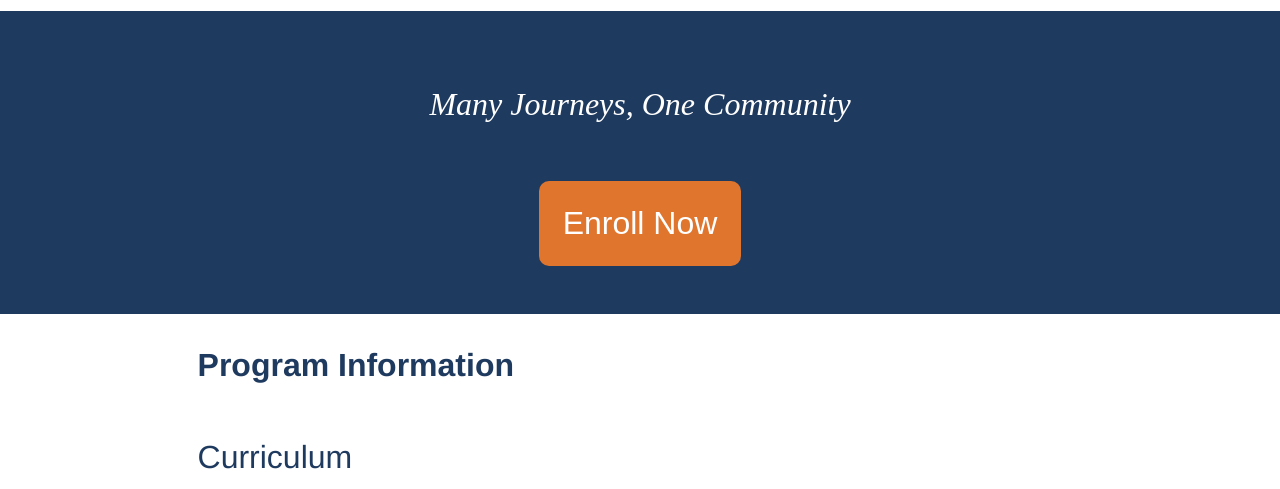
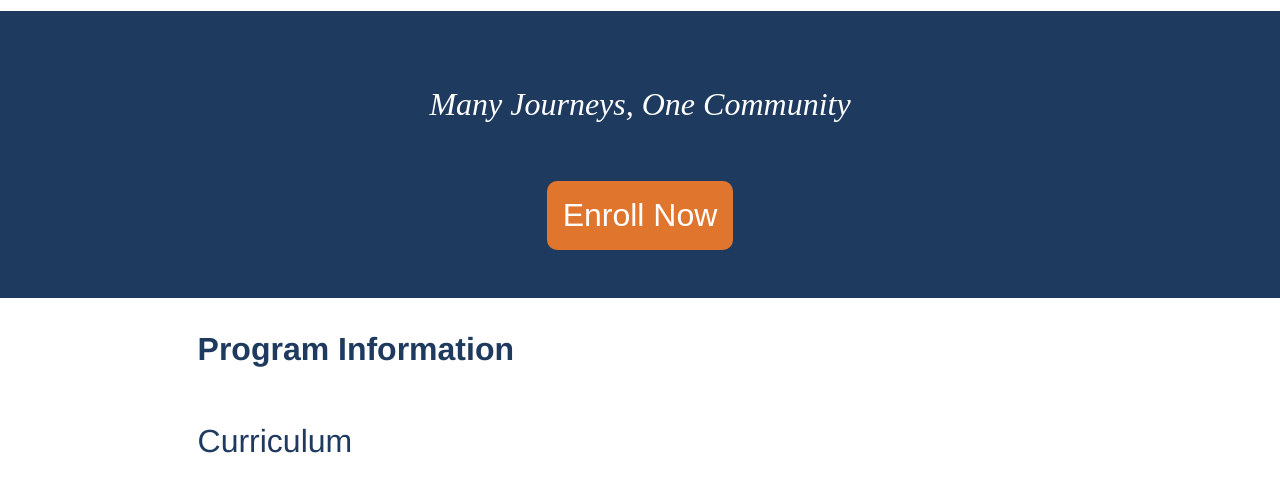
Before and after one commit to hnlee/hanuri, an Astro site: page / in a window 1280 px wide. Shown: the part 211-700 px from the top of the page. Built offline with nearby package versions, Linux system fonts and the light colour scheme; Astro itself is replaced by a stand-in of ours.

Commit message:
Tweak styles again

```diff
--- a/src/styles/global.css
+++ b/src/styles/global.css
@@ -127,7 +127,7 @@ button {
   font-size: 1.5em;
   border: 0;
   border-radius: 10px;
-  padding: 0.75em;
+  padding: 0.5em;
   text-align: center;
   margin: 2rem;
 }
@@ -139,7 +139,7 @@ section.hero-section button {
   font-size: 1.5em;
   border: 0;
   border-radius: 10px;
-  padding: 0.75em;
+  padding: 0.5em;
   margin-bottom: 1rem;
 }
 
```
